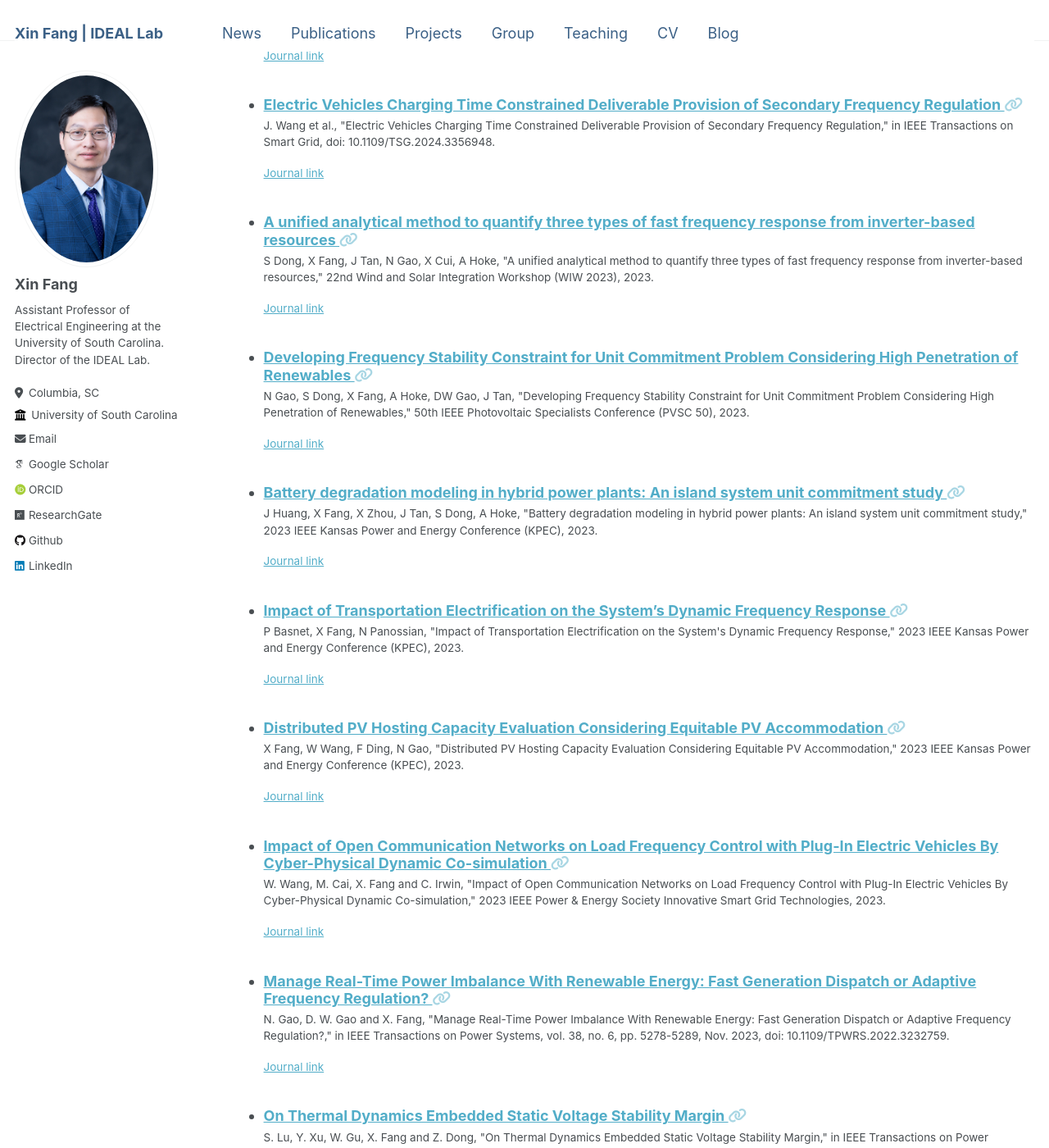
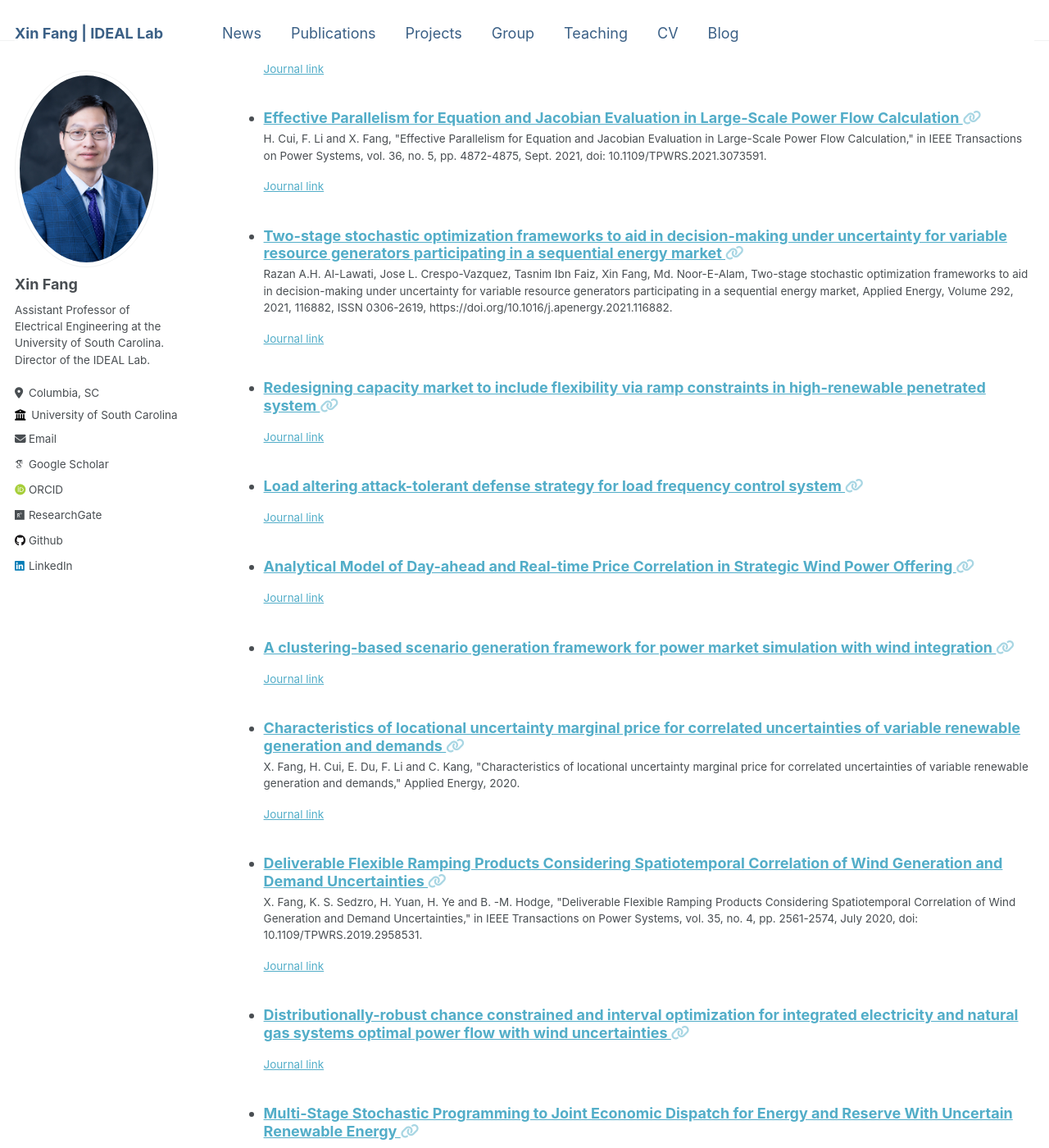
Before and after one commit to XinFang88/xinfang88.github.io, a Jekyll site: the page built from _pages/cv.md, in a window 1280 px wide and 1400 px high, scrolled down 4867 px. Shown: the whole window at 82% size. Built offline with Jekyll 4.4.1, drawn with Linux system fonts in a browser that asks for light colours; some web fonts are replaced; some of the changed text lies outside the part shown.

Commit message:
CV update

```diff
--- a/_pages/cv.md
+++ b/_pages/cv.md
@@ -8,6 +8,10 @@
 ---
 
 {% include base_path %}
+
+<p>
+  <a class="btn" href="{{ base_path }}/assets/files/Xin_Fang_CV.pdf">View full CV with complete publication list (PDF)</a>
+</p>
 
 Education
 ======
@@ -38,7 +42,9 @@
 Selected Journal Publications
 ======
   <ul>{% for post in site.publications reversed %}
-    {% include archive-single-cv.html %}
+    {% if post.publication_type != "conference" %}
+      {% include archive-single-cv.html %}
+    {% endif %}
   {% endfor %}</ul>
 
 
```
Also changed, not shown: 1 other file.
